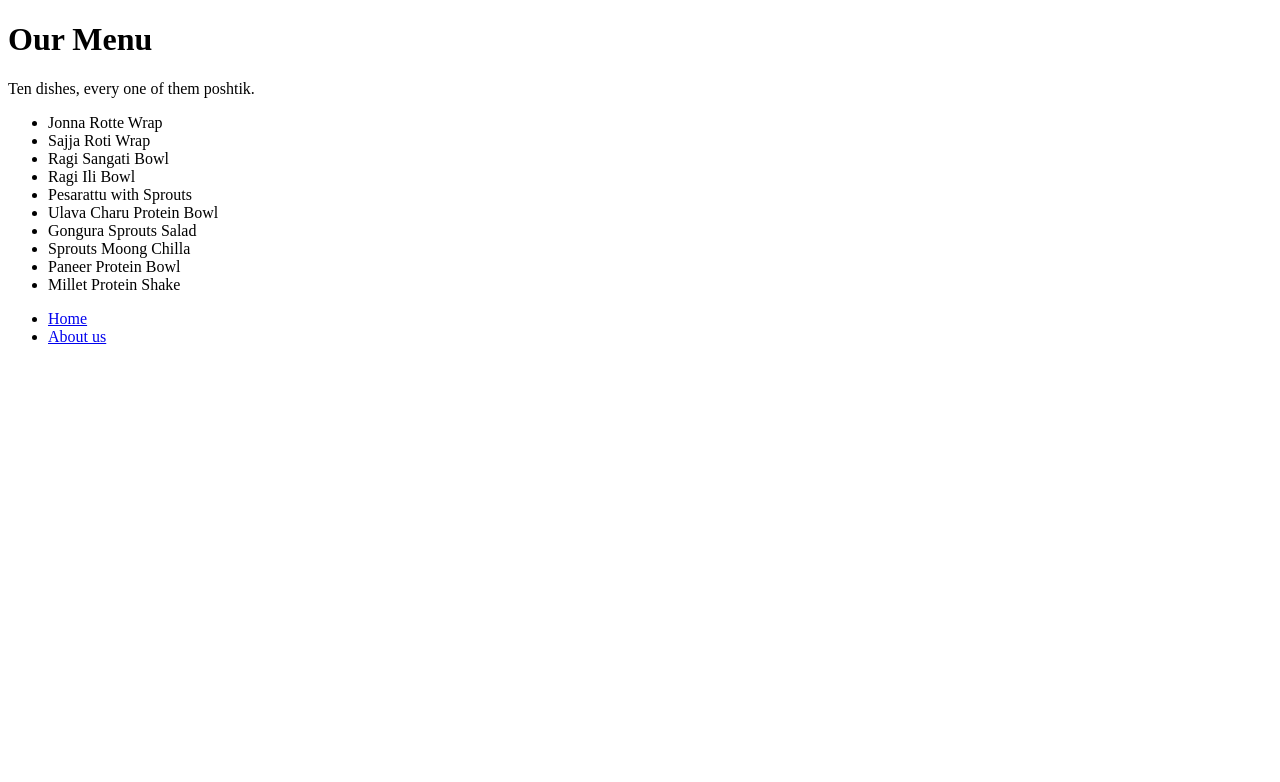
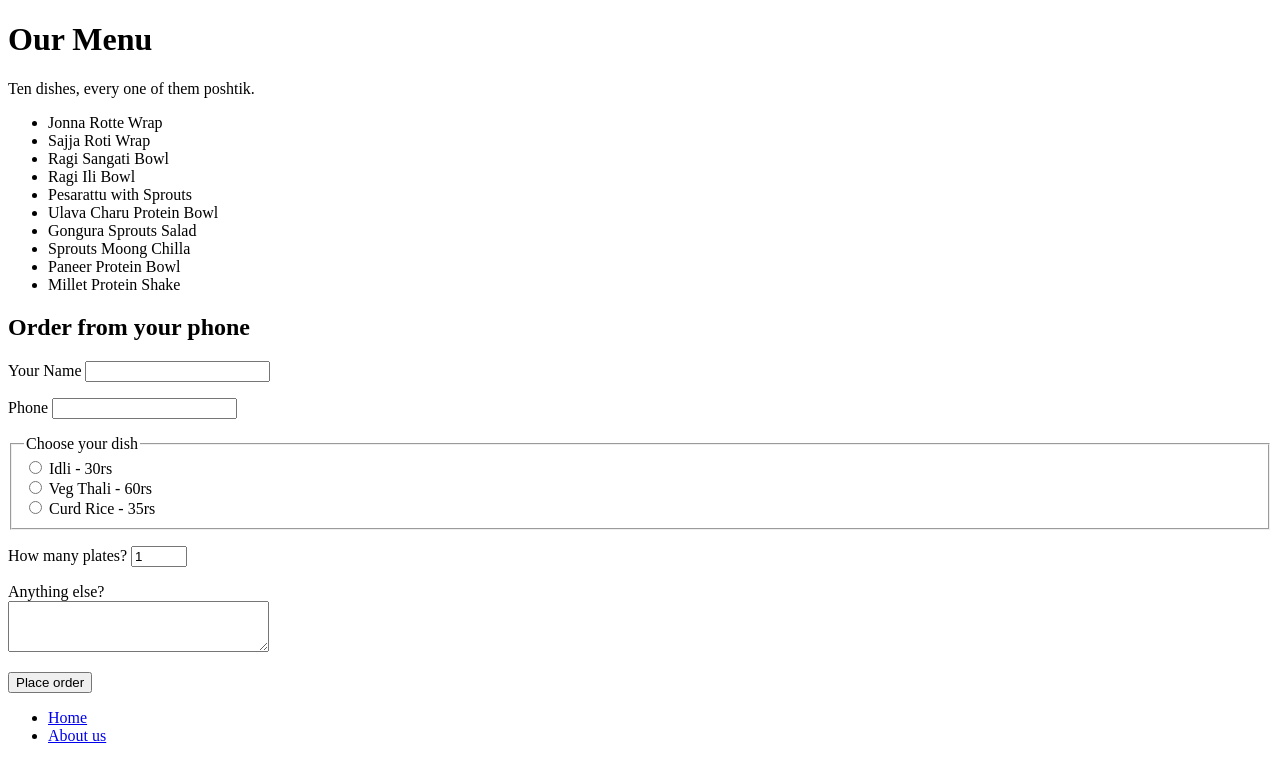
Before and after one commit to kuntamounasree09/poshtik-campus, a plain HTML site: page menu.html in a window 1280 px wide. Drawn offline with Linux system fonts and the light colour scheme.

Commit message:
Add order form to menu

```diff
--- a/menu.html
+++ b/menu.html
@@ -20,6 +20,36 @@
         <li>Paneer Protein Bowl</li>
         <li>Millet Protein Shake</li>
      </ul>
+     <h2>Order from your phone</h2>
+     <form>
+      <p>
+         <label for="customer">Your Name</label>
+         <input type="text" id="customer" name="customer">
+      </p>
+      <p>
+         <label for="phone">Phone</label>
+         <input type="tel" id="phone" name="phone">
+      </p>
+      <fieldset>
+         <legend>Choose your dish</legend>
+         <input type="radio" id="idli" name="dish" value="idli">
+         <label for="idli">Idli - 30rs</label><br>
+         <input type="radio" id="thali" name="dish" value="veg-thali">
+         <label for="thali">Veg Thali - 60rs</label><br>
+         <input type="radio" id="curd" name="ish" value="curd-rice">
+         <label for="curd">Curd Rice - 35rs</label><br>
+      </fieldset>
+      <p>
+         <label for="qty">How many plates?</label>
+         <input type="number" id="qty" name="quantity" min="1" max="10" value="1">
+
+      </p>
+      <p>
+         <label for="notes">Anything else?</label><br>
+         <textarea id="notes" name="notes" rows="3" cols="30"></textarea>
+      </p>
+      <button type="Submit">Place order</button>
+     </form>
      <ul>
         <li><a href="index.html">Home</a></li>
         <li><a href="about.html">About us</a></li>
```
